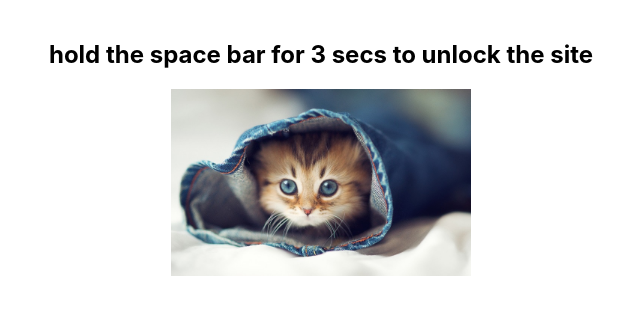
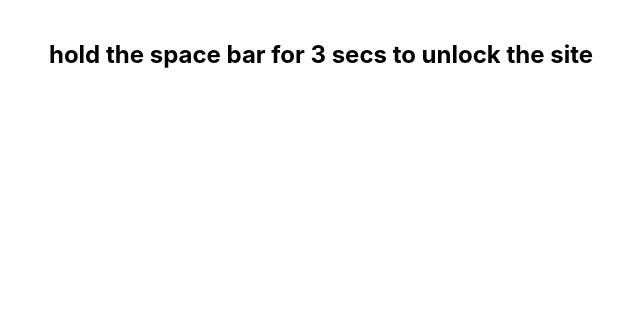
Before and after one commit to davey22/leakdat, a plain HTML site: page index.html in a window 1280 px wide. Shown: the whole page, without its empty margins (319-959 px from the left). Drawn offline with Linux system fonts and the light colour scheme.

Commit message:
Update index.html

```diff
--- a/index.html
+++ b/index.html
@@ -70,8 +70,6 @@
 <template>
   <div class='hello-message'>
     <h2>hold the space bar for 3 secs to unlock the site</h2>
-
-    <img src='/cat-cute.jpg' alt='Cute cat' />
   </div>
   <div class='logout-messages'></div>
 </template>
```
